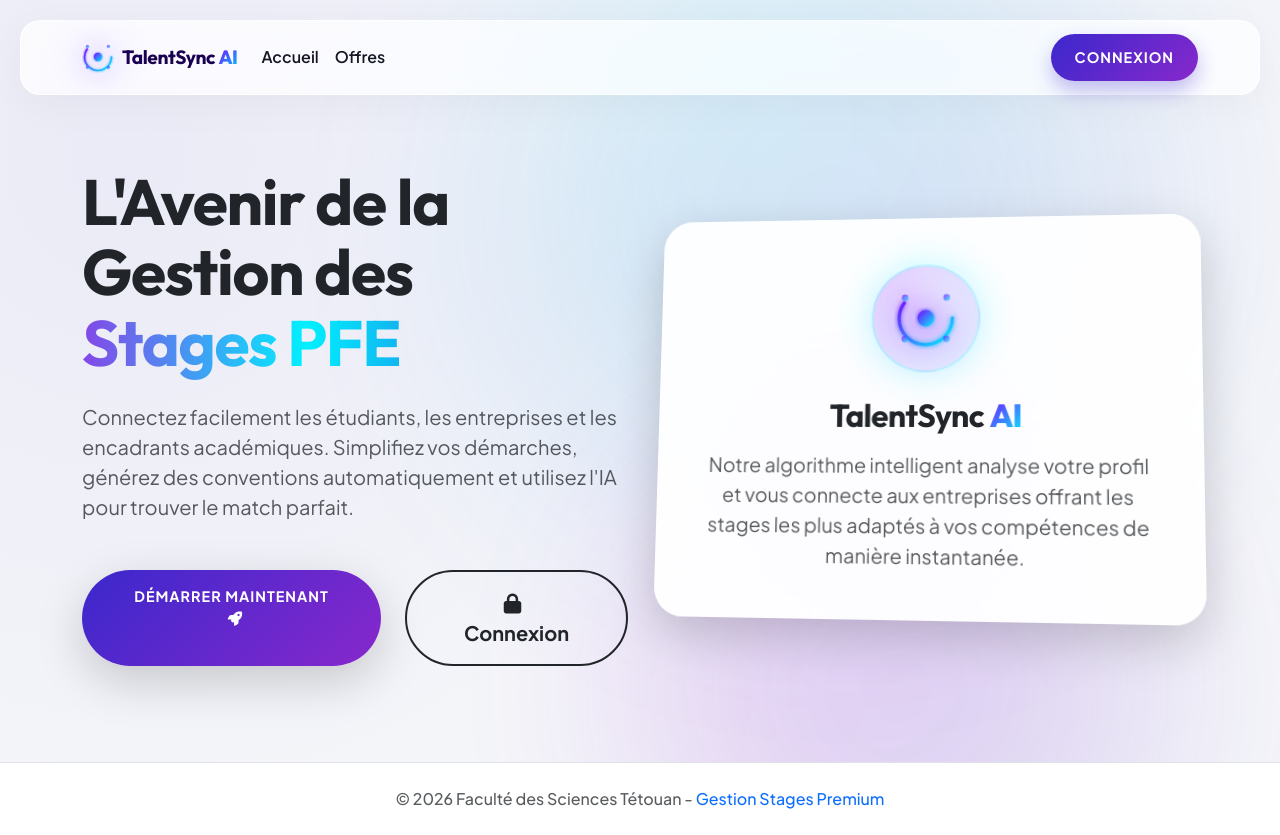
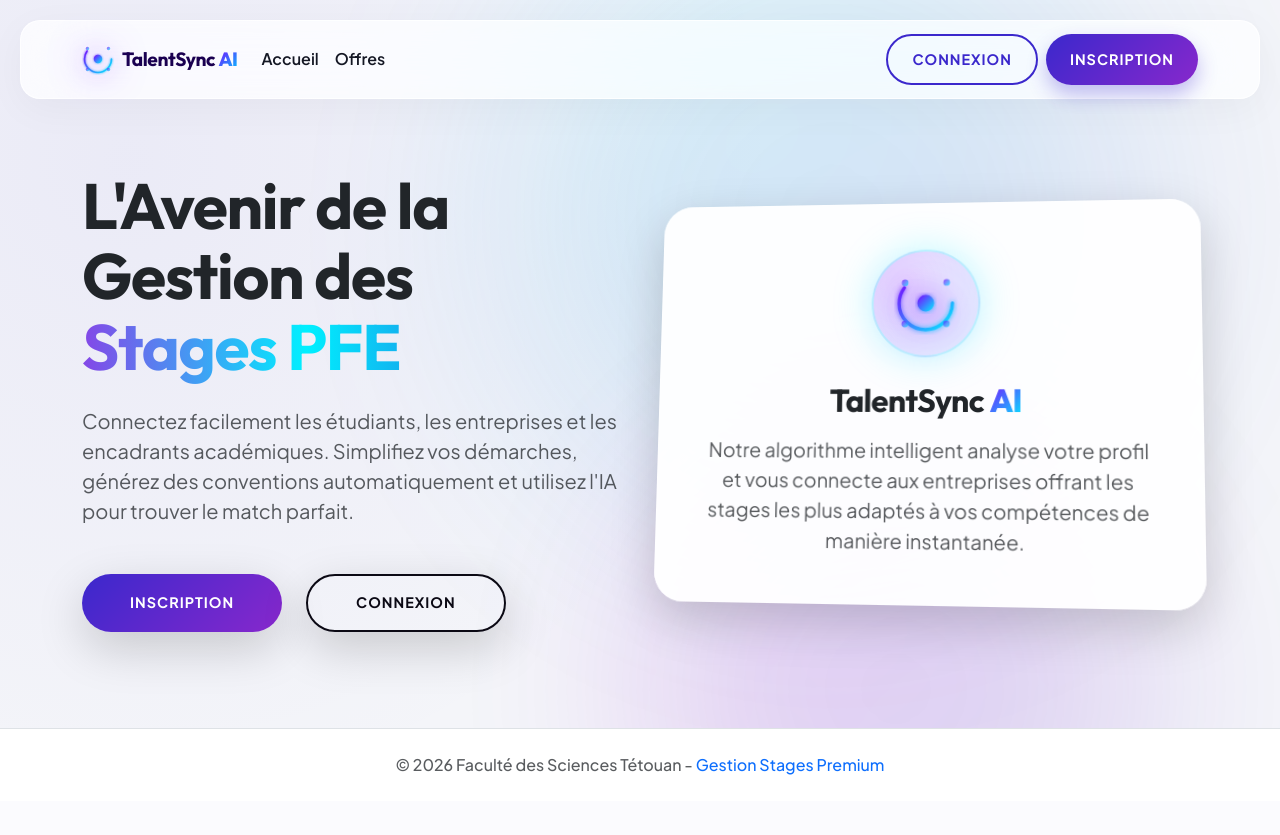
Before and after one commit to Douaesaib/gestion-stages-pfe, a Django app: page / in a window 1280 px wide. After the commit the page ends 775 px from the top, so only its background shows below. Run offline with Django 5.2, Linux system fonts and the light colour scheme.

Commit message:
changer button de l'inscription

```diff
--- a/pages/templates/pages/index.html
+++ b/pages/templates/pages/index.html
@@ -24,10 +24,10 @@ Accueil - PFE Manager
 
         <div class="d-flex flex-column flex-sm-row justify-content-center justify-content-lg-start gap-4 animate-fade-in delay-3">
             <a href="{% url 'signup' %}" class="btn btn-primary-custom btn-lg px-5 py-3 rounded-pill shadow-lg">
-                Démarrer Maintenant <i class="fas fa-rocket ms-2"></i>
+                Inscription
             </a>
-            <a href="{% url 'login' %}" class="btn btn-outline-dark btn-lg px-5 py-3 rounded-pill" style="border-width: 2px; font-weight: 700;">
-                <i class="fas fa-lock me-2"></i> Connexion
+            <a href="{% url 'login' %}" class="btn btn-outline-dark-custom btn-lg px-5 py-3 rounded-pill shadow-lg">
+                Connexion
             </a>
         </div>
         {% else %}
--- a/static/css/premium_styles.css
+++ b/static/css/premium_styles.css
@@ -163,12 +163,63 @@ h6 {
     text-transform: uppercase;
     letter-spacing: 1px;
     font-size: 0.9rem;
+    display: inline-flex;
+    align-items: center;
+    justify-content: center;
 }
 
 .btn-primary-custom:hover {
     transform: translateY(-3px) scale(1.02);
     box-shadow: 0 15px 25px rgba(59, 40, 204, 0.4);
     color: white;
+}
+
+.btn-outline-custom {
+    background: transparent;
+    color: var(--primary-color);
+    border: 2px solid var(--primary-color);
+    border-radius: 50px;
+    padding: 0.8rem 2rem;
+    font-weight: 700;
+    transition: var(--transition);
+    text-transform: uppercase;
+    letter-spacing: 1px;
+    font-size: 0.9rem;
+    display: inline-flex;
+    align-items: center;
+    justify-content: center;
+}
+
+.btn-outline-custom:hover {
+    background: var(--primary-color);
+    color: white;
+    transform: translateY(-3px) scale(1.02);
+    box-shadow: 0 15px 25px rgba(59, 40, 204, 0.3);
+    text-decoration: none;
+}
+
+.btn-outline-dark-custom {
+    background: transparent;
+    color: var(--secondary-color);
+    border: 2px solid var(--secondary-color);
+    border-radius: 50px;
+    padding: 0.8rem 2rem;
+    font-weight: 700;
+    transition: var(--transition);
+    text-transform: uppercase;
+    letter-spacing: 1px;
+    font-size: 0.9rem;
+    display: inline-flex;
+    align-items: center;
+    justify-content: center;
+}
+
+.btn-outline-dark-custom:hover {
+    background: var(--secondary-color);
+    color: white;
+    transform: translateY(-3px) scale(1.02);
+    box-shadow: 0 15px 25px rgba(0, 0, 0, 0.2);
+    text-decoration: none;
 }
 
 .form-control-custom {
--- a/templates/base.html
+++ b/templates/base.html
@@ -91,7 +91,8 @@
                             class="btn btn-outline-danger btn-sm px-4 rounded-pill">Déconnexion</button>
                     </form>
                     {% else %}
-                    <a href="{% url 'login' %}" class="btn btn-primary-custom btn-sm px-4 rounded-pill">Connexion</a>
+                    <a href="{% url 'login' %}" class="btn btn-outline-custom btn-sm px-4 rounded-pill me-2">Connexion</a>
+                    <a href="{% url 'signup' %}" class="btn btn-primary-custom btn-sm px-4 rounded-pill">Inscription</a>
                     {% endif %}
                 </div>
             </div>
--- a/templates/stages/candidatures_recues.html
+++ b/templates/stages/candidatures_recues.html
@@ -170,15 +170,15 @@ document.addEventListener("DOMContentLoaded", function() {
                         </div>
                         <div class="mb-3">
                             <label class="form-label small fw-bold text-muted text-uppercase" style="letter-spacing: 0.5px;">Nom et Prénom du tuteur *</label>
-                            <input type="text" name="tuteur_nom" class="form-control bg-light border-0 py-2 px-3" placeholder="Ex: M. Ahmed Benali" required>
+                            <input type="text" name="tuteur_nom" class="form-control bg-light border-0 py-2 px-3" required>
                         </div>
                         <div class="mb-3">
                             <label class="form-label small fw-bold text-muted text-uppercase" style="letter-spacing: 0.5px;">Adresse E-mail professionnelle *</label>
-                            <input type="email" name="tuteur_email" class="form-control bg-light border-0 py-2 px-3" placeholder="tuteur@entreprise.com" required>
+                            <input type="email" name="tuteur_email" class="form-control bg-light border-0 py-2 px-3" required>
                         </div>
                         <div class="mb-0">
                             <label class="form-label small fw-bold text-muted text-uppercase" style="letter-spacing: 0.5px;">Poste occupé (Optionnel)</label>
-                            <input type="text" name="tuteur_poste" class="form-control bg-light border-0 py-2 px-3" placeholder="Ex: Tech Lead / Chef de projet">
+                            <input type="text" name="tuteur_poste" class="form-control bg-light border-0 py-2 px-3">
                         </div>
                     </div>
                     <div class="modal-footer border-0 px-4 pb-4">
```
